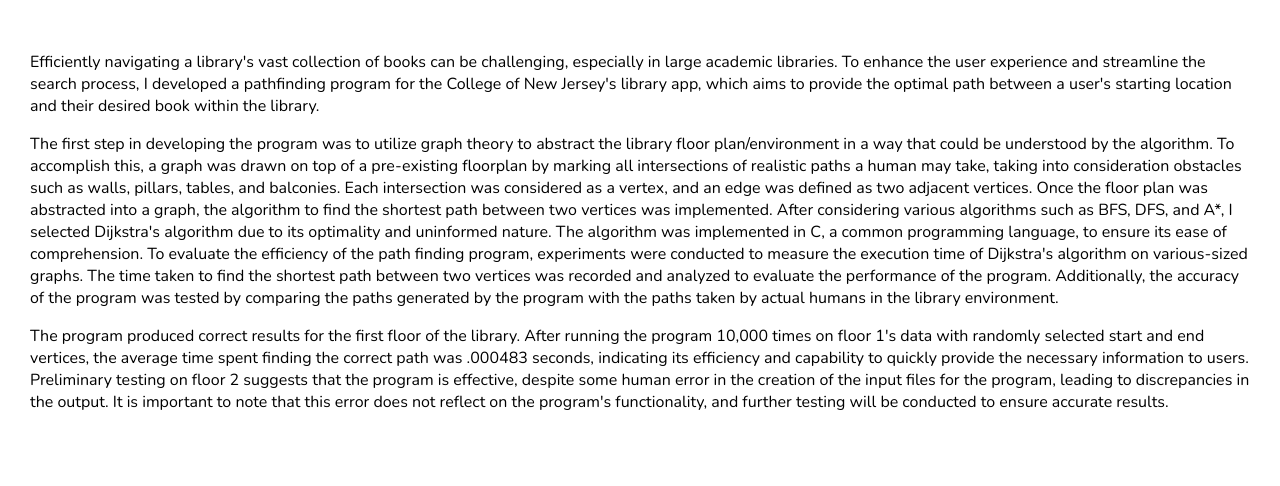
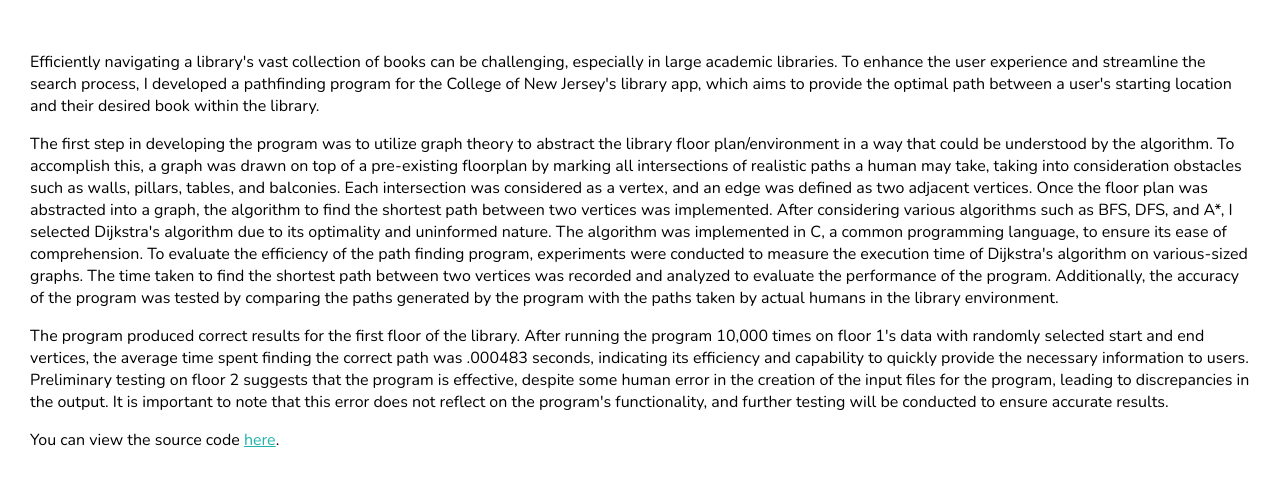
Before and after one commit to calderonm1/website, a plain HTML site: page library.html in a window 1280 px wide. Shown: the part 64-550 px from the top of the page. Drawn offline with nearby package versions, Linux system fonts and the light colour scheme.

Commit message:
Add files via upload

```diff
--- a/library.html
+++ b/library.html
@@ -37,8 +37,12 @@
       <div class = "library-content-wrapper">
 
         <p>Efficiently navigating a library's vast collection of books can be challenging, especially in large academic libraries. To enhance the user experience and streamline the search process, I developed a pathfinding program for the College of New Jersey's library app, which aims to provide the optimal path between a user's starting location and their desired book within the library.</p>
+
         <p>The first step in developing the program was to utilize graph theory to abstract the library floor plan/environment in a way that could be understood by the algorithm. To accomplish this, a graph was drawn on top of a pre-existing floorplan by marking all intersections of realistic paths a human may take, taking into consideration obstacles such as walls, pillars, tables, and balconies. Each intersection was considered as a vertex, and an edge was defined as two adjacent vertices. Once the floor plan was abstracted into a graph, the algorithm to find the shortest path between two vertices was implemented. After considering various algorithms such as BFS, DFS, and A*, I selected Dijkstra's algorithm due to its optimality and uninformed nature. The algorithm was implemented in C, a common programming language, to ensure its ease of comprehension. To evaluate the efficiency of the path finding program, experiments were conducted to measure the execution time of Dijkstra's algorithm on various-sized graphs. The time taken to find the shortest path between two vertices was recorded and analyzed to evaluate the performance of the program. Additionally, the accuracy of the program was tested by comparing the paths generated by the program with the paths taken by actual humans in the library environment. </p>
+
         <p>The program produced correct results for the first floor of the library. After running the program 10,000 times on floor 1's data with randomly selected start and end vertices, the average time spent finding the correct path was .000483 seconds, indicating its efficiency and capability to quickly provide the necessary information to users. Preliminary testing on floor 2 suggests that the program is effective, despite some human error in the creation of the input files for the program, leading to discrepancies in the output. It is important to note that this error does not reflect on the program's functionality, and further testing will be conducted to ensure accurate results.</p>
+
+        <p>You can view the source code <a href="https://github.com/calderonm1/dijkstra" style = "color: lightseagreen"> here</a>. </p>
 
       </div>
 
```
